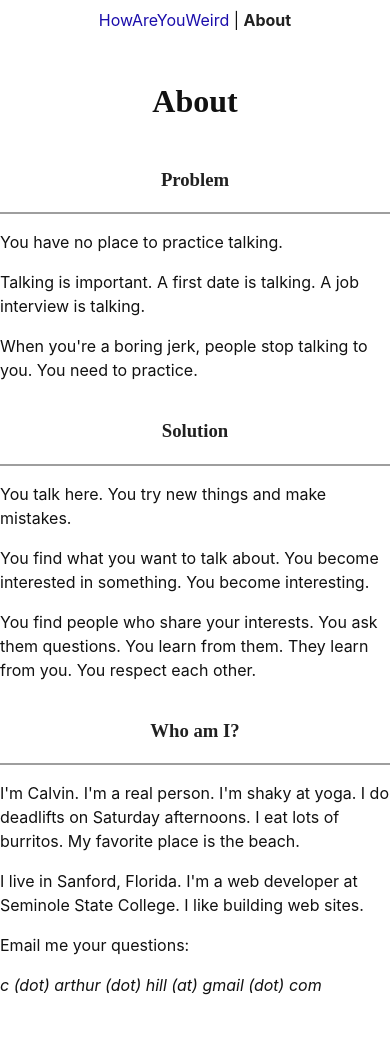
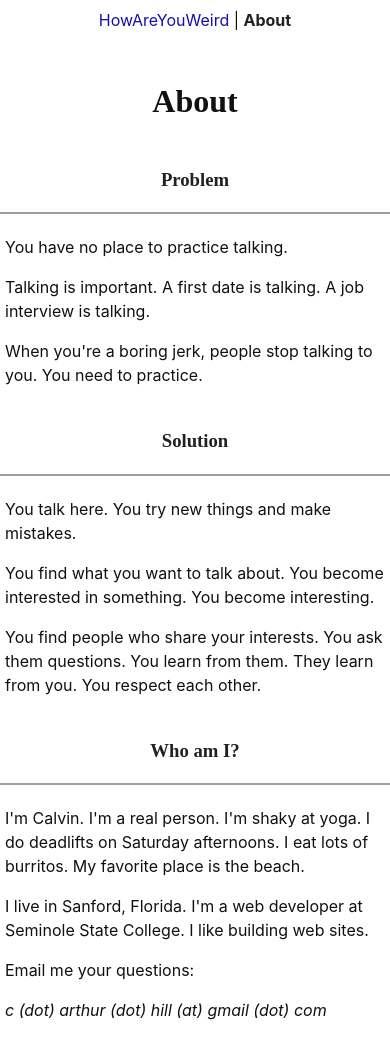
Before and after one commit to c-arthur-hill/questeng, a Django app: page /about in a window 390 px wide. Before the commit the page ends 995 px from the top, so only its background shows below. Run offline with Django 3.2, Linux system fonts and the light colour scheme.

Commit message:
adding padding to paragraphs for mobile

```diff
--- a/questionengine/articles/templates/about.html
+++ b/questionengine/articles/templates/about.html
@@ -8,6 +8,7 @@
     <div class="full-width overflow-hidden light-bottom-border">
         <h3 class="align-center">Problem</h3>
     </div>
+    <div class="padding-5">
         <p>You have no place to practice talking.</p>
         <p>
         Talking is important. A first date is talking. A job interview is talking.
@@ -15,17 +16,21 @@
         <p>
         When you're a boring jerk, people stop talking to you. You need to practice.
         </p>
+    </div>
     <div class="full-width overflow-hidden light-bottom-border">
         <h3 class="align-center">Solution</h3>
     </div>
+    <div class="padding-5">
         <p>You talk here. You try new things and make mistakes.</p>
         <p>You find what you want to talk about. You become interested in something. You become interesting.</p>
         <p>
         You find people who share your interests. You ask them questions. You learn from them. They learn from you. You respect each other.
         </p>
+    </div>
     <div class="full-width overflow-hidden light-bottom-border">
         <h3 class="align-center">Who am I?</h3>
     </div>
+    <div class="padding-5">
         <p>
         I'm Calvin. I'm a real person. I'm shaky at yoga. I do deadlifts on Saturday afternoons. I eat lots of burritos. My favorite place is the beach.
         </p>
@@ -39,4 +44,5 @@
         <i>c (dot) arthur (dot) hill (at) gmail (dot) com</i>
         </p>
     </div>
+</div>
 {%endblock %}
```
Lines whose indentation alone changed are shown as unchanged.
